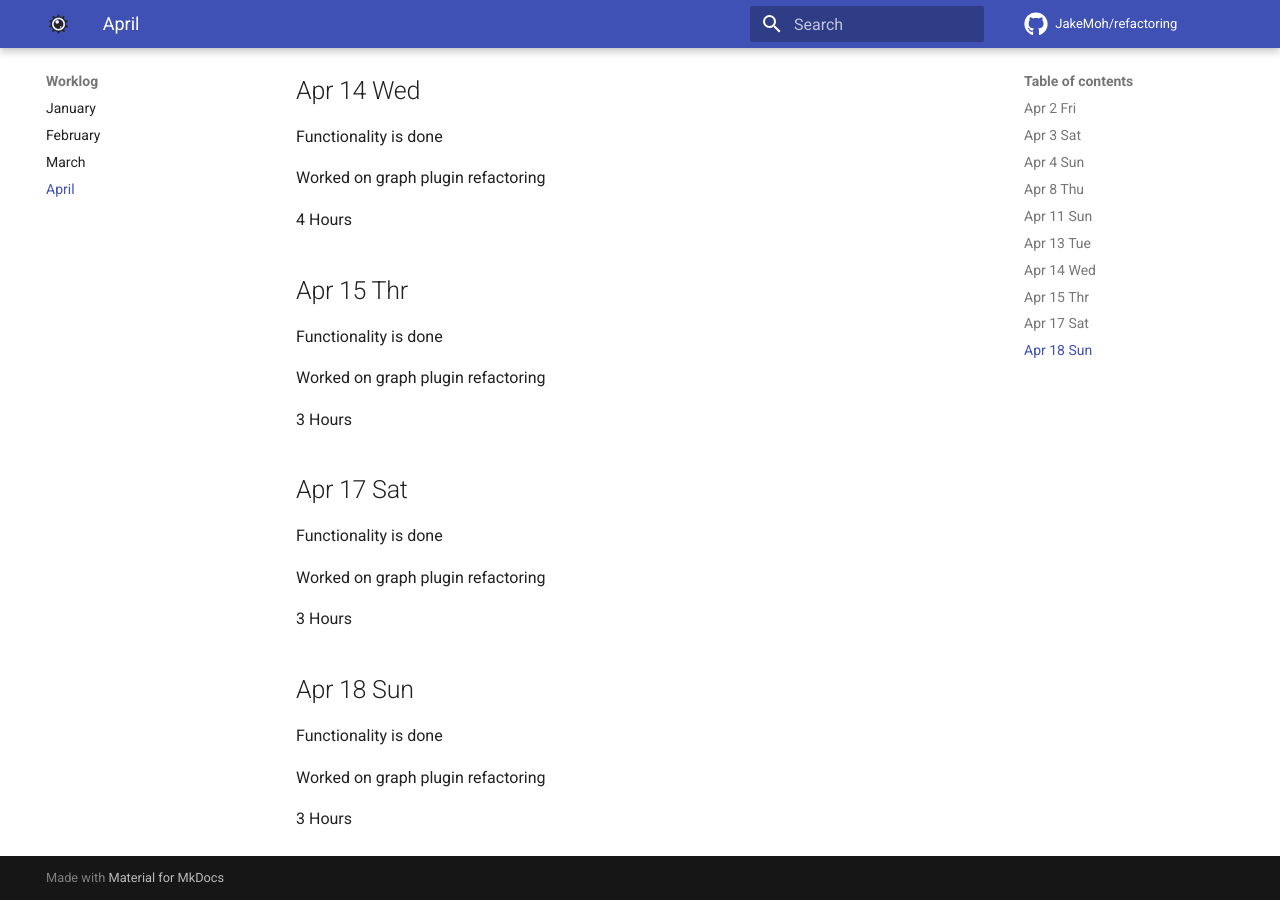
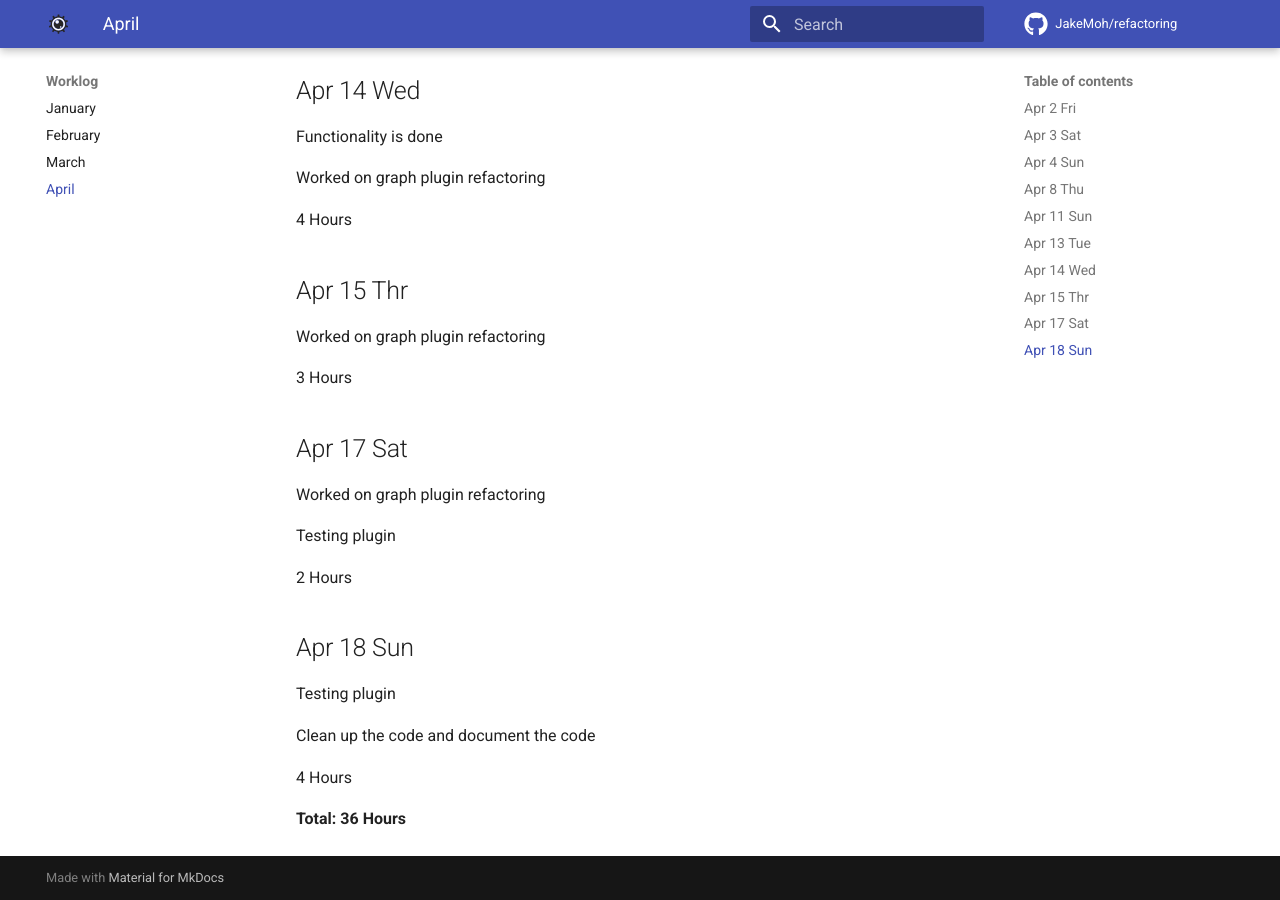
Before and after one commit to JakeMoh/Refactoring, an MkDocs documentation site: the page built from docs/worklog/worklog-4.md, in a window 1280 px wide and 900 px high, scrolled down 1104 px. Built offline with MkDocs 1.6.1 and Material for MkDocs 9.7.7, drawn with Linux system fonts in a browser that asks for light colours; comment, search, counter and statistics services are not loaded.

Commit message:
Updated worklog

```diff
--- a/docs/worklog/worklog-4.md
+++ b/docs/worklog/worklog-4.md
@@ -46,24 +46,24 @@ Worked on graph plugin refactoring
 
 ## Apr 15 Thr
 
-Functionality is done
-
 Worked on graph plugin refactoring
 
 3 Hours
 
 ## Apr 17 Sat
 
-Functionality is done
-
 Worked on graph plugin refactoring
 
-3 Hours
+Testing plugin
+
+2 Hours
 
 ## Apr 18 Sun
 
-Functionality is done
+Testing plugin
 
-Worked on graph plugin refactoring
+Clean up the code and document the code
 
-3 Hours
+4 Hours
+
+**Total: 36 Hours**
```
Also changed, not shown: docs/worklog/worklog-3.md (+1 -1 lines), site/search/search_index.json, site/sitemap.xml, site/worklog/worklog-1/index.html, site/worklog/worklog-2/index.html, site/worklog/worklog-3/index.html, site/worklog/worklog-4/index.html, 1 other file.
